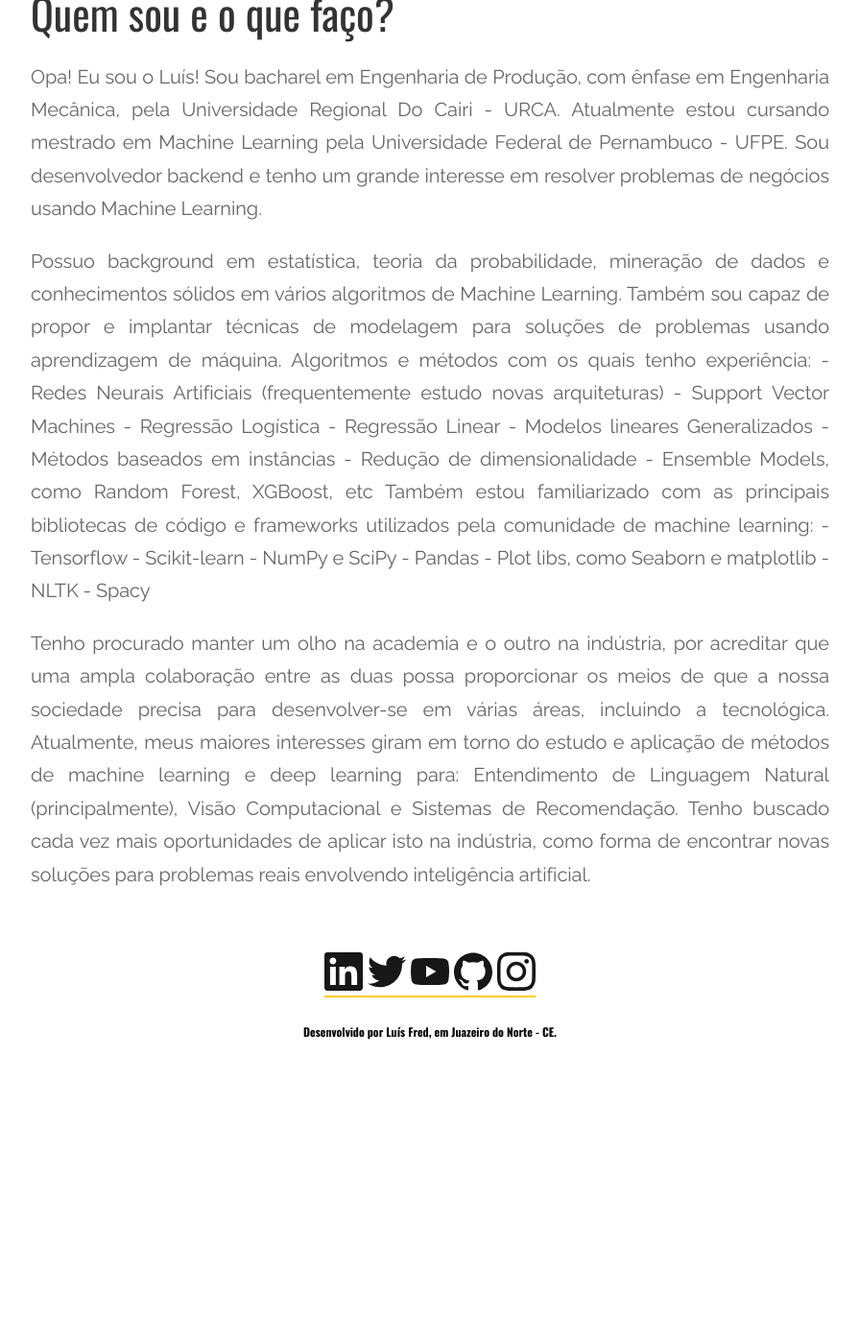
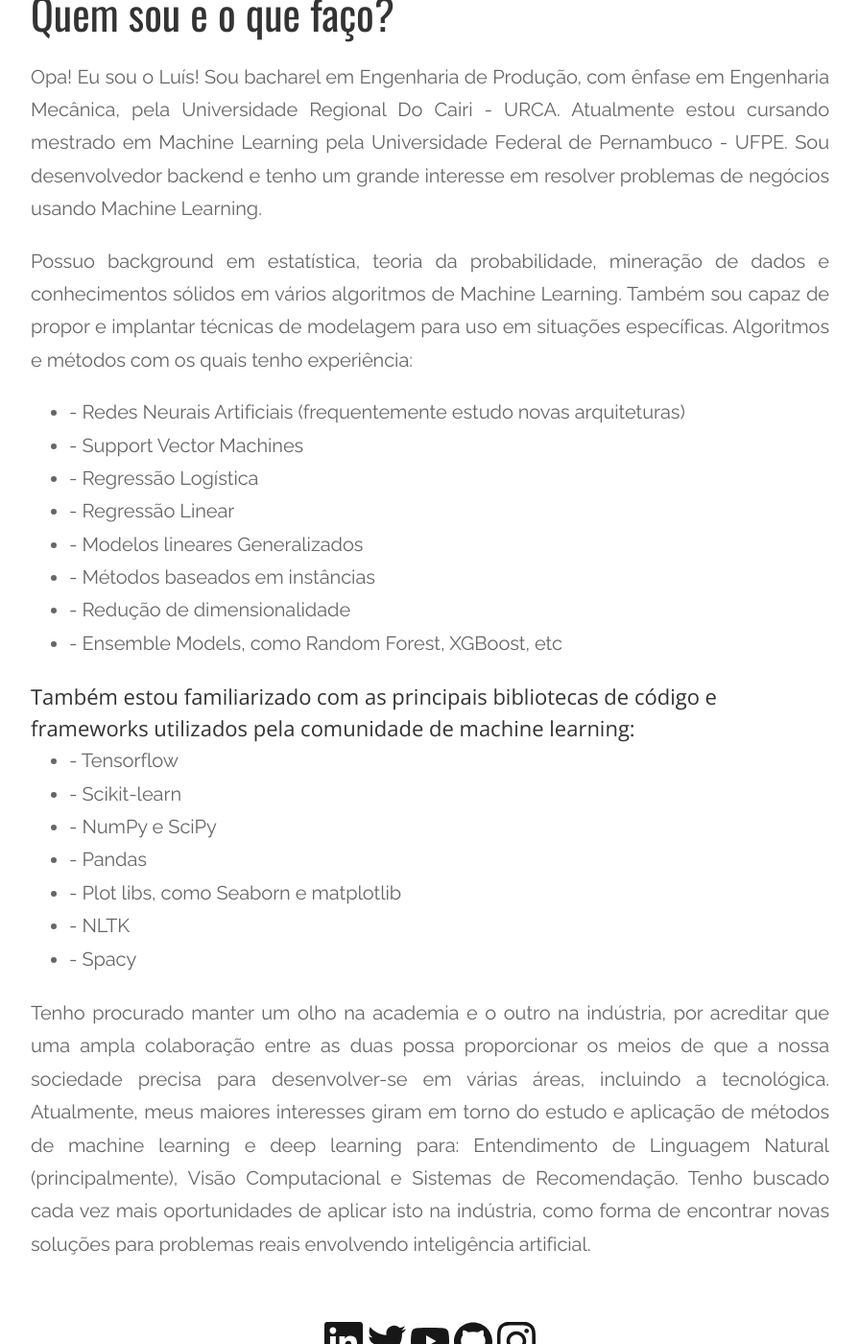
Before and after one commit to luisfredgs/luisfredgs.github.io, a Jekyll site: the page built from sobre.html, in a window 1280 px wide and 1400 px high, scrolled down 552 px. Shown: the whole window at 96% size, without its empty margins (192-1087 px from the left). Built offline with Jekyll 4.4.1, drawn with Linux system fonts in a browser that asks for light colours; comment, search, counter and statistics services are not loaded; before the commit the page ends 1680 px from its top, so only the background shows below that.

Commit message:
Update sobre.html

```diff
--- a/sobre.html
+++ b/sobre.html
@@ -14,28 +14,32 @@ permalink: /sobre/
 	</p>
   	<p>
 		Possuo background em estatística, teoria da probabilidade, mineração de dados e conhecimentos sólidos em vários algoritmos de Machine Learning.
-		Também sou capaz de propor e implantar técnicas de modelagem para soluções de problemas usando aprendizagem de máquina.
+		Também sou capaz de propor e implantar técnicas de modelagem para uso em situações específicas.
 
 		Algoritmos e métodos com os quais tenho experiência:
 
-		- Redes Neurais Artificiais (frequentemente estudo novas arquiteturas)
-		- Support Vector Machines
-		- Regressão Logística
-		- Regressão Linear
-		- Modelos lineares Generalizados
-		- Métodos baseados em instâncias
-		- Redução de dimensionalidade
-		- Ensemble Models, como Random Forest, XGBoost, etc
+		<ul>
+			<li>- Redes Neurais Artificiais (frequentemente estudo novas arquiteturas)</li>
+			<li>- Support Vector Machines</li>
+			<li>- Regressão Logística</li>
+			<li>- Regressão Linear</li>
+			<li>- Modelos lineares Generalizados</li>
+			<li>- Métodos baseados em instâncias</li>
+			<li>- Redução de dimensionalidade</li>
+			<li>- Ensemble Models, como Random Forest, XGBoost, etc</li>
+		</ul>
 
 		Também estou familiarizado com as principais bibliotecas de código e frameworks utilizados pela comunidade de machine learning:
 
-		- Tensorflow
-		- Scikit-learn
-		- NumPy e SciPy
-		- Pandas
-		- Plot libs, como Seaborn e matplotlib
-		- NLTK
-		- Spacy
+		<ul>
+			<li>- Tensorflow</li>
+			<li>- Scikit-learn</li>
+			<li>- NumPy e SciPy</li>
+			<li>- Pandas</li>
+			<li>- Plot libs, como Seaborn e matplotlib</li>
+			<li>- NLTK</li>
+			<li>- Spacy</li>
+		</ul>
 
   	</p>
   	<p>
```
